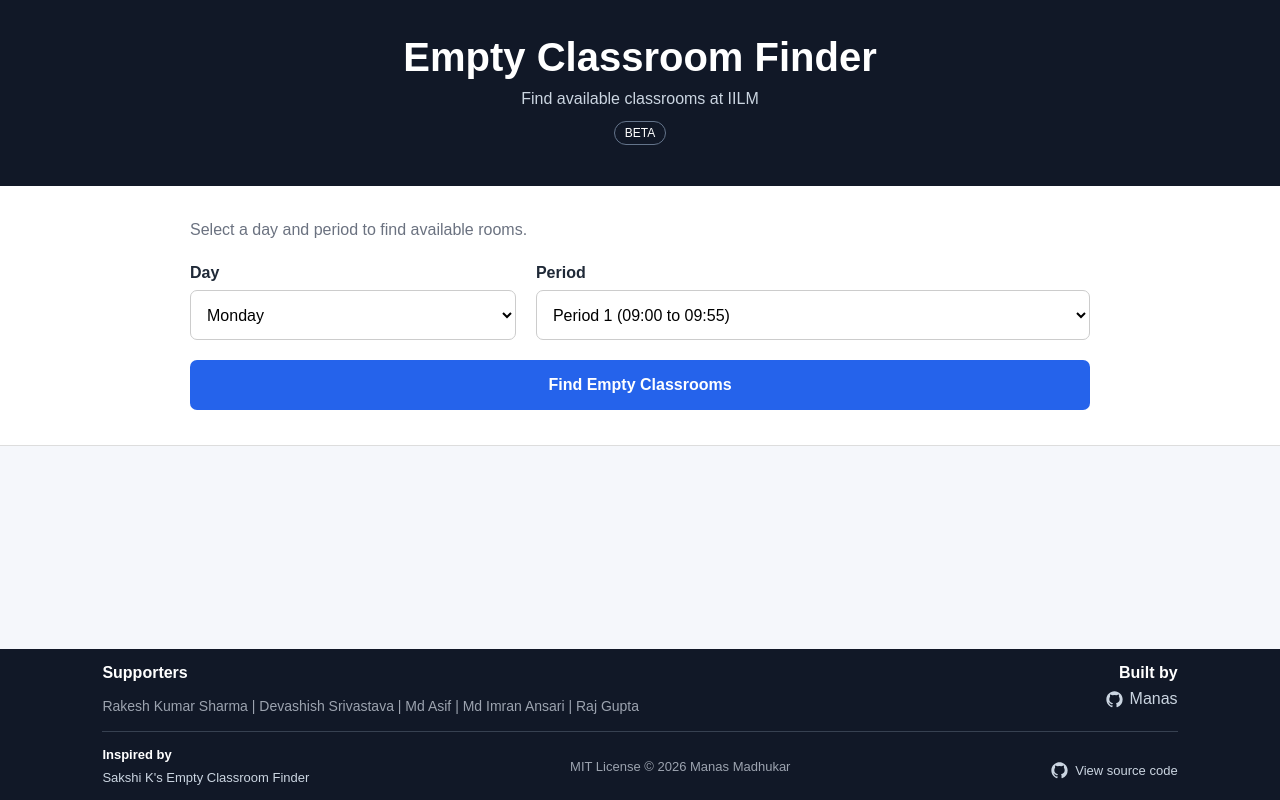
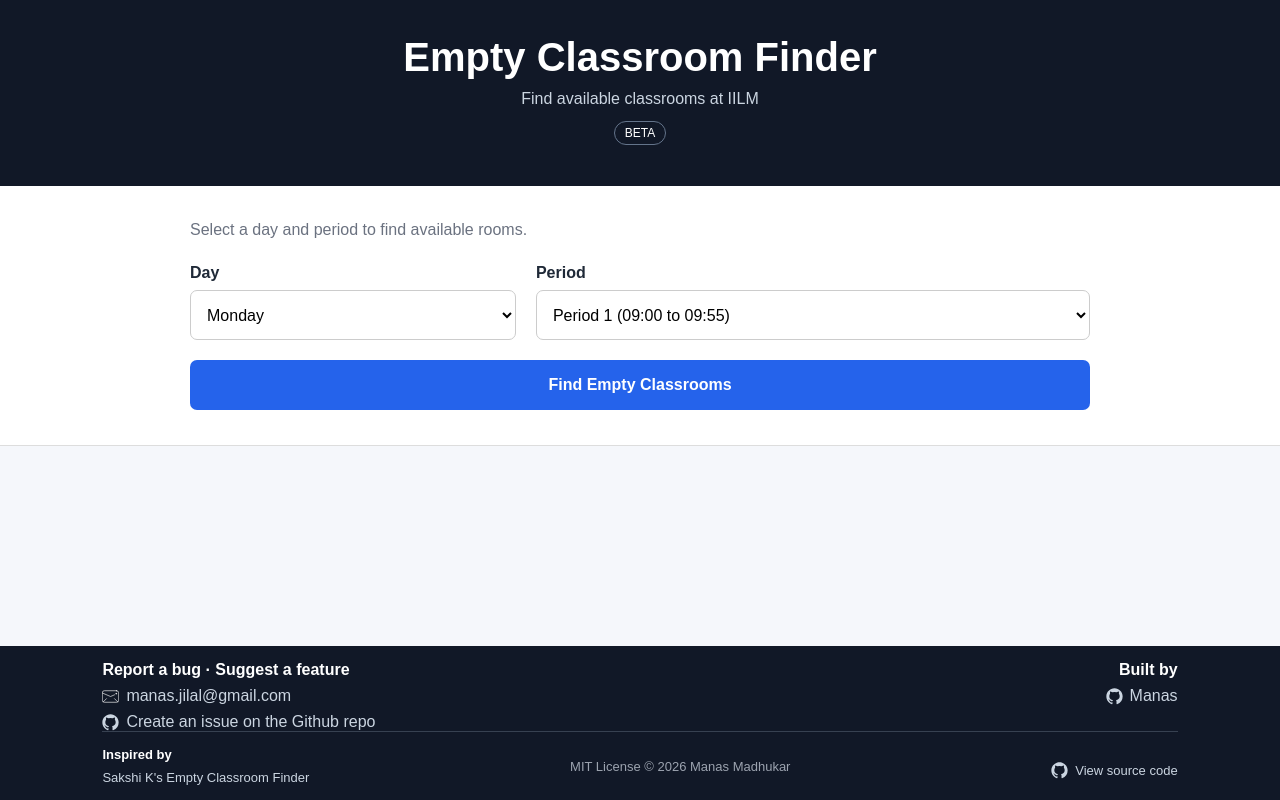
Before and after one commit to ManasTG/EmptyClassroomFinder, a plain HTML site: page frontend/index.html in a window 1280 px wide. Drawn offline with Linux system fonts and the light colour scheme; no server answers.

Commit message:
add: contact info for bug report

```diff
--- a/frontend/index.html
+++ b/frontend/index.html
@@ -85,10 +85,33 @@
 
 
 <footer>
-
+<!--
     <div>
         <strong>Supporters</strong>
         <p>Rakesh Kumar Sharma | Devashish Srivastava | Md Asif | Md Imran Ansari | Raj Gupta</p>
+    </div>-->
+
+    <div>
+        <strong>Report a bug · Suggest a feature</strong>
+        <a href="mailto:manas.jilal@gmail.com" target="_blank">
+            <svg width="800px" height="800px" viewBox="0 -15.4 108.5 108.5" xmlns="http://www.w3.org/2000/svg">
+                <g id="Group_23" data-name="Group 23" transform="translate(-278.6 -471.2)">
+                    <path id="Path_14" data-name="Path 14" d="M371.9,473.2H293.8a13.187,13.187,0,0,0-13.2,13.2v47.3a13.187,13.187,0,0,0,13.2,13.2h78.1a13.187,13.187,0,0,0,13.2-13.2V486.4A13.317,13.317,0,0,0,371.9,473.2Z" fill="none" stroke="#ffffff" stroke-linecap="round" stroke-miterlimit="10" stroke-width="4"/>
+                    <path id="Path_15" data-name="Path 15" d="M282.1,488.2l51.1,21.9,25.2-10.8" fill="none" stroke="#ffffff" stroke-linecap="round" stroke-miterlimit="10" stroke-width="4"/>
+                    <path id="Path_16" data-name="Path 16" d="M374,490.7a4.331,4.331,0,0,1-5,5,4.241,4.241,0,0,1-3.6-3.6,4.331,4.331,0,0,1,5-5A4.241,4.241,0,0,1,374,490.7Z" fill="#ffffff" stroke="#ffffff" stroke-miterlimit="10" stroke-width="1"/>
+                    <line id="Line_1" data-name="Line 1" x1="19.5" y2="19.8" transform="translate(287.4 524)" fill="none" stroke="#ffffff" stroke-linecap="round" stroke-miterlimit="10" stroke-width="4"/>
+                    <line id="Line_2" data-name="Line 2" x2="19.5" y2="19.8" transform="translate(358.7 524)" fill="none" stroke="#ffffff" stroke-linecap="round" stroke-miterlimit="10" stroke-width="4"/>
+                </g>
+            </svg>
+            manas.jilal@gmail.com
+        </a>
+        <a href="https://github.com/ManasTG/EmptyClassroomFinder/issues" target="_blank">
+            <svg viewBox="0 0 24 24" aria-hidden="true">
+                <path d="M12 .5C5.65.5.5 5.65.5 12c0 5.08 3.29 9.39 7.86 10.91.58.11.79-.25.79-.56v-2.17c-3.2.7-3.87-1.54-3.87-1.54-.53-1.34-1.28-1.7-1.28-1.7-1.04-.71.08-.7.08-.7 1.15.08 1.76 1.18 1.76 1.18 1.02 1.75 2.68 1.25 3.34.96.1-.74.4-1.25.73-1.54-2.55-.29-5.23-1.28-5.23-5.69 0-1.26.45-2.29 1.18-3.1-.12-.29-.51-1.47.11-3.06 0 0 .96-.31 3.15 1.18a10.9 10.9 0 0 1 5.74 0c2.19-1.49 3.15-1.18 3.15-1.18.62 1.59.23 2.77.11 3.06.73.81 1.18 1.84 1.18 3.1 0 4.42-2.69 5.4-5.25 5.68.41.36.78 1.08.78 2.18v3.23c0 .31.21.67.8.56A11.51 11.51 0 0 0 23.5 12C23.5 5.65 18.35.5 12 .5z"/>
+            </svg>
+        Create an issue on the Github repo
+        </a>
+
     </div>
 
     <div class="built-by">
```
